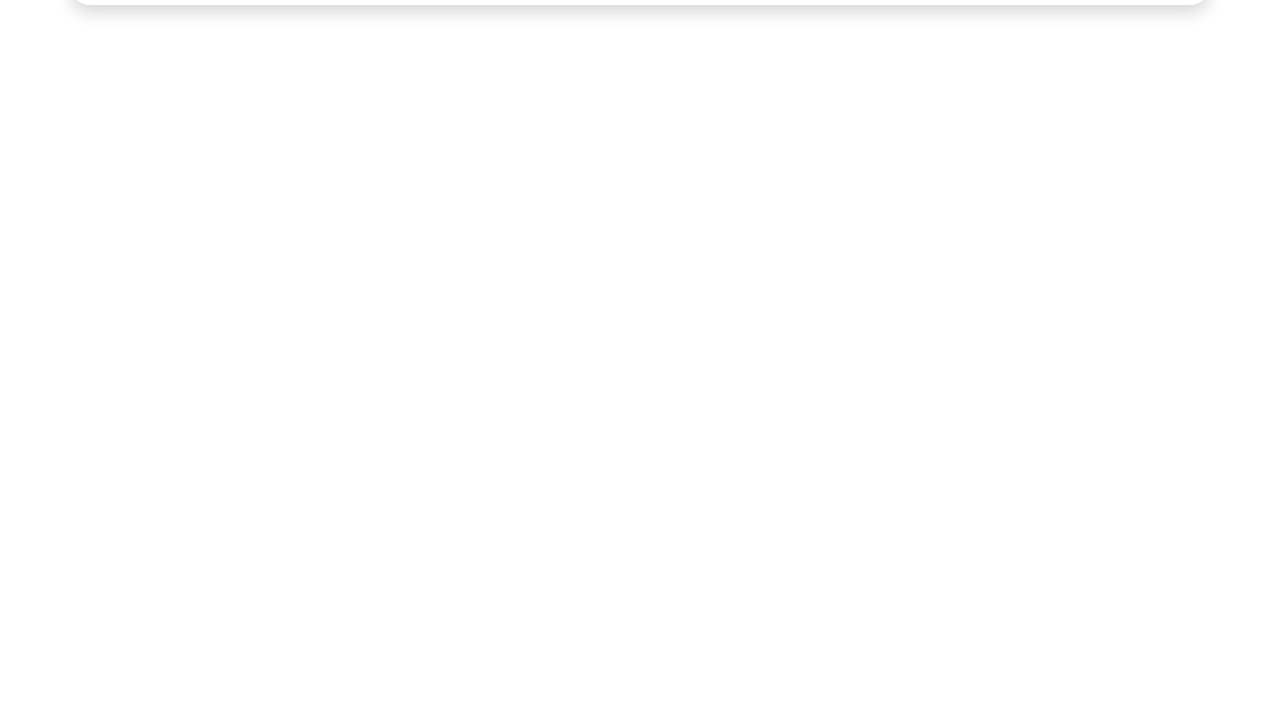
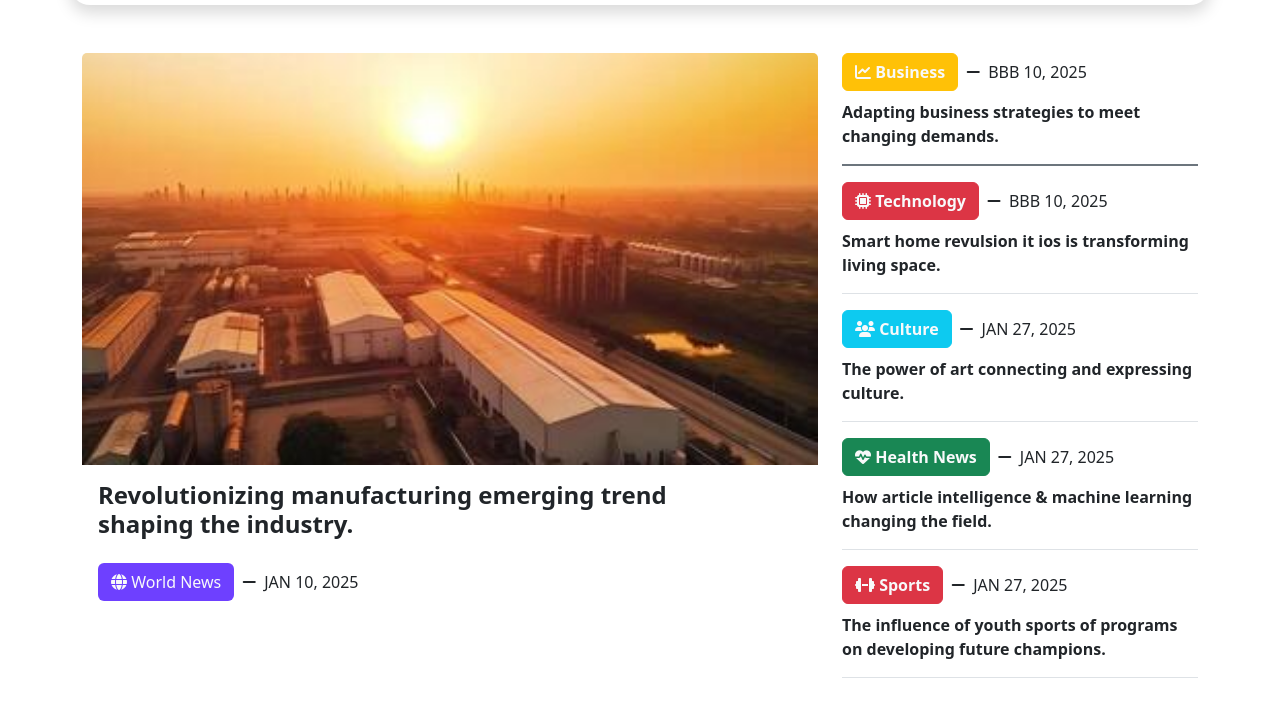
Before and after one commit to ehasun15019/Assignment-02, a plain HTML site: page project-1/index.html in a window 1280 px wide. Shown: the part 87-800 px from the top of the page. Drawn offline with nearby package versions, Linux system fonts and the light colour scheme.

Commit message:
02May-2025

```diff
--- a/project-1/css/responsive-style.css
+++ b/project-1/css/responsive-style.css
@@ -17,3 +17,18 @@
     }
 }
 /* navbar end */
+
+
+/* Hero sec start */
+@media only screen and (max-width: 330px){
+    .hero-sec .button-sec span
+    {
+        display: none;
+    }
+
+    .hero-sec .technology-sec .btn-sec span
+    {
+        display: none;
+    }
+}
+/* Hero sec end */
--- a/project-1/css/style.css
+++ b/project-1/css/style.css
@@ -47,3 +47,12 @@ body
     margin-left: 20px;
 }
 /* Navbar End */
+
+
+
+/* Hero sec start */
+.hero-sec .button-sec button
+{
+    background-color: #6E40FF;
+}
+/* Hero sec End */
--- a/project-1/index.html
+++ b/project-1/index.html
@@ -74,6 +74,123 @@
               </nav>
          </div>
         <!-- Navbar End -->
+
+        <!-- Hero sec start -->
+         <div class="container mt-5 hero-sec">
+          <div class="row">
+            <div class="col-lg-8 col-md-6 col-sm-12">
+              <div class="card border-0">
+                <img src="./img/top-factort.jpeg" class="card-img-top" alt="factory image">
+                <div class="card-body">
+                  <h4 class="card-title fw-semibold">
+                    Revolutionizing manufacturing emerging trend <br> shaping the industry.
+                  </h4>
+
+                  <div class="button-sec d-flex align-items-baseline gap-2 pt-3">
+                    <button type="button" class="btn text-light">
+                      <i class="fa-solid fa-globe"></i>
+                      World News
+                    </button>
+
+                    <span class="fw-bold"><i class="fa-solid fa-minus"></i></span>
+
+                    <p>JAN 10, 2025</p>
+                  </div>
+                </div>
+              </div>
+            </div>
+
+            <div class="col-lg-4 col-md-6 col-sm-12">
+              <div class="information-sec">
+                <div class="technology-sec border-bottom border-2 border-secondary">
+                  <div class="btn-sec d-flex align-items-baseline gap-2">
+                    <button type="button" class="btn btn-warning text-light fw-semibold">
+                      <i class="fa-solid fa-chart-line"></i>
+                      Business
+                    </button>
+
+                    <span class="fw-bold"><i class="fa-solid fa-minus"></i></span>
+
+                    <p>BBB 10, 2025</p>
+                  </div>
+
+                  <div class="technology-content">
+                    <p class="fw-semibold">Adapting business strategies to meet changing demands.</p>
+                  </div>
+                </div>
+
+                <div class="technology-sec border-bottom pt-3">
+                  <div class="btn-sec d-flex align-items-baseline gap-2">
+                    <button type="button" class="btn btn-danger text-light fw-semibold">
+                      <i class="fa-solid fa-microchip"></i>
+                      Technology
+                    </button>
+
+                    <span class="fw-bold"><i class="fa-solid fa-minus"></i></span>
+
+                    <p>BBB 10, 2025</p>
+                  </div>
+
+                  <div class="technology-content">
+                    <p class="fw-semibold">Smart home revulsion it ios is transforming living space.</p>
+                  </div>
+                </div>
+
+                <div class="technology-sec border-bottom pt-3">
+                  <div class="btn-sec d-flex align-items-baseline gap-2">
+                    <button type="button" class="btn btn-info text-light fw-semibold">
+                      <i class="fa-solid fa-users"></i>
+                      Culture
+                    </button>
+
+                    <span class="fw-bold"><i class="fa-solid fa-minus"></i></span>
+
+                    <p>JAN 27, 2025</p>
+                  </div>
+
+                  <div class="technology-content">
+                    <p class="fw-semibold">The power of art connecting and expressing culture.</p>
+                  </div>
+                </div>
+
+                <div class="technology-sec border-bottom pt-3">
+                  <div class="btn-sec d-flex align-items-baseline gap-2">
+                    <button type="button" class="btn btn-success text-light fw-semibold">
+                      <i class="fa-solid fa-heart-pulse"></i>
+                      Health News
+                    </button>
+
+                    <span class="fw-bold"><i class="fa-solid fa-minus"></i></span>
+
+                    <p>JAN 27, 2025</p>
+                  </div>
+
+                  <div class="technology-content">
+                    <p class="fw-semibold">How article intelligence & machine learning changing the field.</p>
+                  </div>
+                </div>
+
+                <div class="technology-sec border-bottom pt-3">
+                  <div class="btn-sec d-flex align-items-baseline gap-2">
+                    <button type="button" class="btn btn-danger text-light fw-semibold">
+                      <i class="fa-solid fa-dumbbell"></i>
+                      Sports
+                    </button>
+
+                    <span class="fw-bold"><i class="fa-solid fa-minus"></i></span>
+
+                    <p>JAN 27, 2025</p>
+                  </div>
+
+                  <div class="technology-content">
+                    <p class="fw-semibold">The influence of youth sports of programs on developing future champions.</p>
+                  </div>
+                </div>
+              </div>
+            </div>
+          </div>
+         </div>
+        <!-- Hero sec End -->
     </div>
 
 
```
